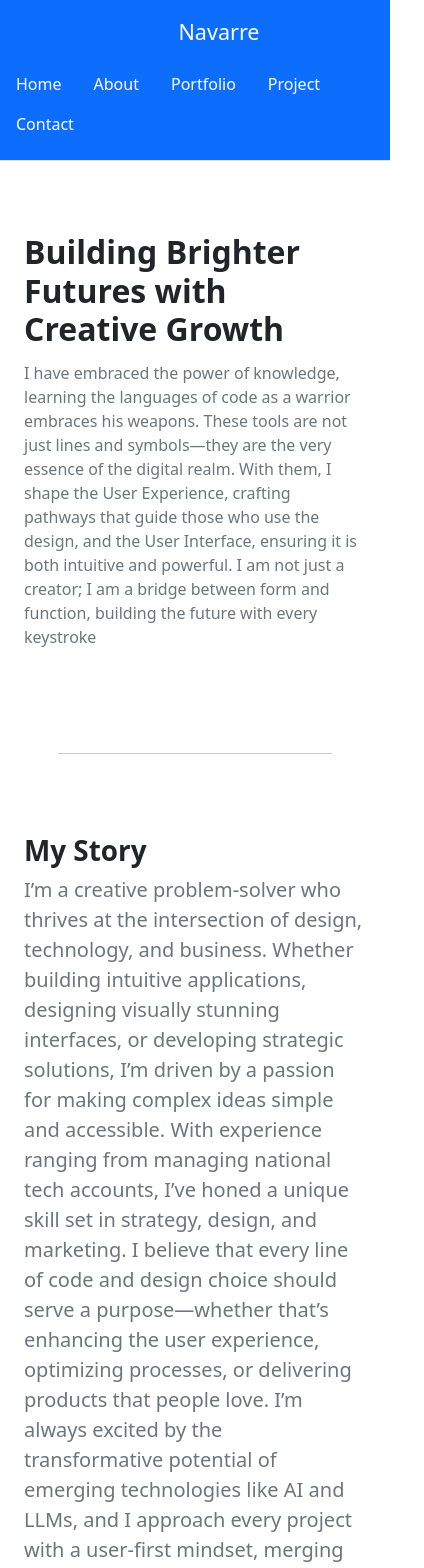
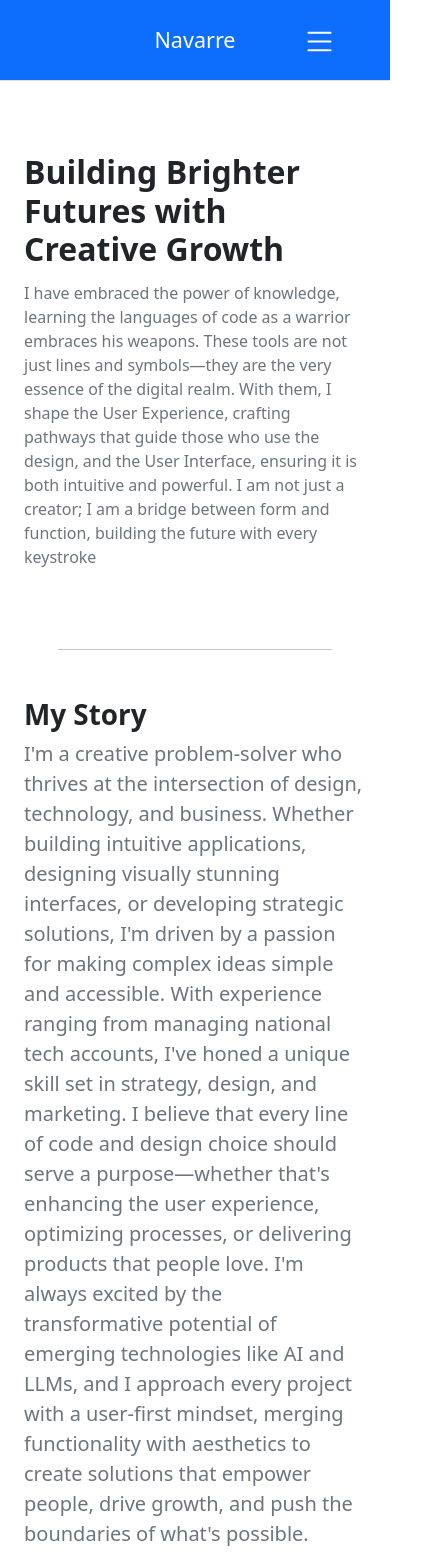
Before and after one commit to One4TheNation/ReactProj, a React (Vite) app: page /about in a window 390 px wide. Shown: the top 1568 px of the page, 424 px wide, since content can reach past the window. Built offline with nearby package versions, Linux system fonts and the light colour scheme.

Commit message:
Fixed all problems regarding responsivness and linking to secondary paged for portfolio and other small design elements

```diff
--- a/src/components/Footer.jsx
+++ b/src/components/Footer.jsx
@@ -21,7 +21,7 @@ function Footer() {
         </Link>
       </span>
 
-      <ul className="nav px-3 justify-content-end list-unstyled d-flex">
+      <ul className="nav px-5 justify-content-end list-unstyled d-flex">
         <li className="nav-item mx-1">
           <Link
             className="link-body-emphasis nav-link p-1 text-decoration-none d-flex align-items-center fs-6"
--- a/src/components/Header.jsx
+++ b/src/components/Header.jsx
@@ -1,23 +1,71 @@
+import { useState, useEffect } from "react";
 import { Link, useLocation } from "react-router-dom";
 import "../css/header.css";
 
 function Header() {
   const currentPage = useLocation().pathname;
+  const [isOpen, setIsOpen] = useState(false);
+  const [isMobile, setIsMobile] = useState(false);
+
+  useEffect(() => {
+    const checkIfMobile = () => {
+      setIsMobile(window.innerWidth < 576); // Bootstrap's sm breakpoint
+    };
+
+    checkIfMobile();
+    window.addEventListener("resize", checkIfMobile);
+
+    return () => {
+      window.removeEventListener("resize", checkIfMobile);
+    };
+  }, []);
+
+  const toggleMenu = () => {
+    setIsOpen(!isOpen);
+  };
 
   return (
     <container>
-      <header className="header header-expand-lg d-flex flex-wrap justify-content-center py-3 border-bottom bg-primary">
+      <header className="header d-flex flex-wrap justify-content-between  pb-2 pt-4 border-bottom bg-primary">
+        {/* Logo - Left aligned on desktop/tablet, centered on mobile */}
         <Link
           to="/"
-          className="d-flex align-items-center mb-3 mb-md-0 me-md-auto link-body-emphasis text-decoration-none text-white"
+          className={`d-flex align-items-center mb-3 link-body-emphasis text-decoration-none text-white ${
+            isMobile ? "mx-auto justify-content-center" : "ms-5"
+          }`}
         >
-          <svg className="bi me-2" width="40" height="32">
-            {/* <use xlink:href="#smile"></use> */}
-          </svg>
+          {/* <svg width="40" height="32"></svg> */}
           <span className="fs-4">Navarre</span>
         </Link>
 
-        <ul className="nav nav-pills">
+        {/* Hamburger button - always right aligned */}
+        <button
+          className="navbar-toggler d-lg-none pe-5 me-3 position-absolute top-1 end-0"
+          type="button"
+          onClick={toggleMenu}
+          aria-controls="navbarNav"
+          aria-expanded={isOpen ? "true" : "false"}
+          aria-label="Toggle navigation"
+        >
+          <span className="navbar-toggler-icon">
+            <svg
+              xmlns="http://www.w3.org/2000/svg"
+              width="35"
+              height="35"
+              fill="white"
+              className="bi bi-list"
+              viewBox="0 0 16 16"
+            >
+              <path
+                fillRule="evenodd"
+                d="M2.5 12a.5.5 0 0 1 .5-.5h10a.5.5 0 0 1 0 1H3a.5.5 0 0 1-.5-.5m0-4a.5.5 0 0 1 .5-.5h10a.5.5 0 0 1 0 1H3a.5.5 0 0 1-.5-.5m0-4a.5.5 0 0 1 .5-.5h10a.5.5 0 0 1 0 1H3a.5.5 0 0 1-.5-.5"
+              />
+            </svg>
+          </span>
+        </button>
+
+        {/* Desktop navigation */}
+        <ul className="nav nav-pills pe-5 d-none d-lg-flex">
           <li className="nav-item">
             <Link
               to="/"
@@ -59,6 +107,62 @@ function Header() {
             </Link>
           </li>
         </ul>
+
+        {/* Mobile dropdown menu */}
+        <div
+          className={`collapse navbar-collapse text-center px-3 ${
+            isOpen ? "show" : ""
+          } w-screen h-screen d-lg-none`}
+          id="navbarNav"
+        >
+          <ul className="navbar-nav w-screen h-screen">
+            <li className="nav-item">
+              <Link
+                to="/"
+                className="nav-link link-body-emphasis text-decoration-none text-white"
+                onClick={() => setIsOpen(false)}
+              >
+                Home
+              </Link>
+            </li>
+            <li className="nav-item">
+              <Link
+                to="/about"
+                className="nav-link link-body-emphasis text-decoration-none text-white"
+                onClick={() => setIsOpen(false)}
+              >
+                About
+              </Link>
+            </li>
+            <li className="nav-item">
+              <Link
+                to="/portfolio"
+                className="nav-link link-body-emphasis text-decoration-none text-white"
+                onClick={() => setIsOpen(false)}
+              >
+                Portfolio
+              </Link>
+            </li>
+            <li className="nav-item">
+              <Link
+                to="/project"
+                className="nav-link link-body-emphasis text-decoration-none text-white"
+                onClick={() => setIsOpen(false)}
+              >
+                Project
+              </Link>
+            </li>
+            <li className="nav-item">
+              <Link
+                to="/contact"
+                className="nav-link link-body-emphasis text-decoration-none text-white"
+                onClick={() => setIsOpen(false)}
+              >
+                Contact
+              </Link>
+            </li>
+          </ul>
+        </div>
       </header>
     </container>
   );
--- a/src/pages/AboutPage.jsx
+++ b/src/pages/AboutPage.jsx
@@ -33,7 +33,7 @@ import meImage from "../image/me1.jpeg";
 function AboutPage(props) {
   return (
     <main role="main" className="container-fluid  d-flex flex-column">
-      <div className="bg-white mt-4 mb-4 pt-5 pb-5">
+      <div className="bg-white mt-4 pt-5 pb-5">
         <Container>
           <Row className="justify-content-center">
             <Col md={12}>
@@ -60,28 +60,28 @@ function AboutPage(props) {
 
       <hr className="divap | featurette-divider px-5 mx-5"></hr>
 
-      <div className="flex items-center justify-center w-screen h-screen py-5 my-auto">
+      <div className="d-flex align-items-center justify-content-center w-screen h-screen pt-3 pb-5 my-auto ">
         <Container>
           <h1 className="mt-3 fw-bolder display-6">My Story</h1>
 
           <div className="row featurette">
             <div className="col-md-8">
               <p className="lead">
-                I’m a creative problem-solver who thrives at the intersection of
+                I'm a creative problem-solver who thrives at the intersection of
                 design, technology, and business. Whether building intuitive
                 applications, designing visually stunning interfaces, or
-                developing strategic solutions, I’m driven by a passion for
+                developing strategic solutions, I'm driven by a passion for
                 making complex ideas simple and accessible. With experience
-                ranging from managing national tech accounts, I’ve honed a
+                ranging from managing national tech accounts, I've honed a
                 unique skill set in strategy, design, and marketing. I believe
                 that every line of code and design choice should serve a
-                purpose—whether that’s enhancing the user experience, optimizing
-                processes, or delivering products that people love. I’m always
+                purpose—whether that's enhancing the user experience, optimizing
+                processes, or delivering products that people love. I'm always
                 excited by the transformative potential of emerging technologies
                 like AI and LLMs, and I approach every project with a user-first
                 mindset, merging functionality with aesthetics to create
                 solutions that empower people, drive growth, and push the
-                boundaries of what’s possible.
+                boundaries of what's possible.
               </p>
               <p className="lead">
                 Beyond my primary work, I find immense fulfillment in creative
@@ -91,16 +91,13 @@ function AboutPage(props) {
                 brushstroke.
               </p>
             </div>
-            <div className="col-md-4">
+            <div className="col-md-4 d-flex justify-content-center align-items-start">
               <img
-                className="bd-placeholder-img bd-placeholder-img-lg mx-auto"
-                width="400"
-                height="400"
+                className="bd-placeholder-img bd-placeholder-img-lg img-fluid"
+                style={{ maxWidth: "100%", height: "auto", maxHeight: "400px" }}
                 src={meImage}
+                alt="Profile photograph"
                 role="img"
-                // aria-label="Placeholder: 500x500"
-                // preserveAspectRatio="xMidYMid slice"
-                // focusable="false"
               />
             </div>
           </div>
@@ -116,7 +113,7 @@ function AboutPage(props) {
               <h2 className="fw-bold display-6 text-gray-900 text-center">
                 Intercollegiate Education
               </h2>
-              <p className="mt-6 pb-4 text-xl text-gray-500 text-center fst-italic fw-lighter">
+              <p className="mt-6 pb-5 text-xl text-gray-500 text-center fst-italic fw-lighter">
                 "The greatest discovery of all time is that a person can change
                 his future by merely changing his attitude." - William James
               </p>
```
Also changed, not shown: src/image/extacode/Untitled-2.md (+47 -0 lines).
